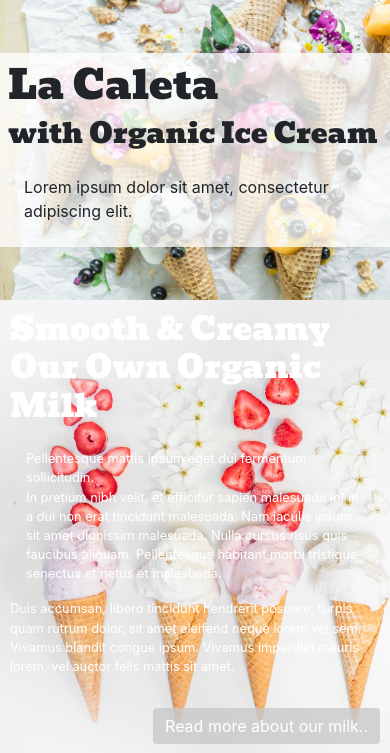
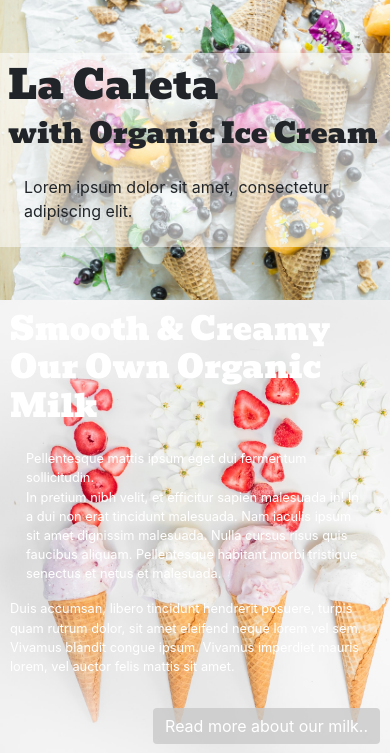
Before and after one commit to suzuran7053/suzuran7053.github.io, a PHP site: page /shop_icecream/index.html in a window 390 px wide; the page is wider, and only the part inside the window is pictured. Shown: the part 144-897 px from the top of that part. Run offline with PHP 8.4, Linux system fonts and the light colour scheme; some libraries are stand-ins or nearby versions.

Commit message:
Update style.css

```diff
--- a/shop_icecream/style.css
+++ b/shop_icecream/style.css
@@ -217,6 +217,7 @@ nav {
     }
     .home-box {
         margin: 0px auto;
+        background-color: rgba(255, 255, 255, 0.557);
     }
     .story div {
         padding: 30px;
```
